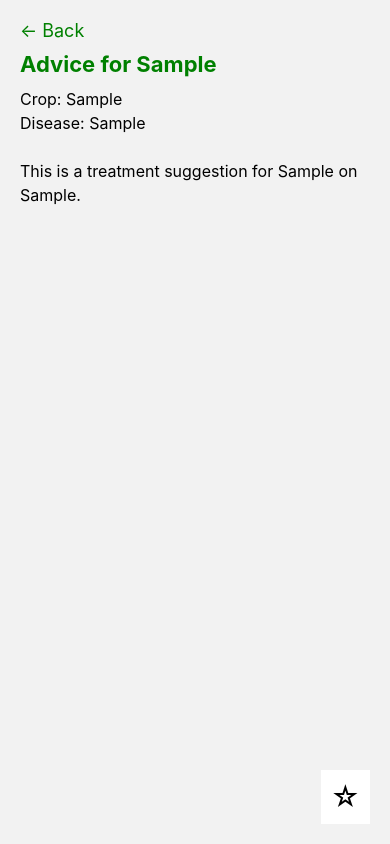
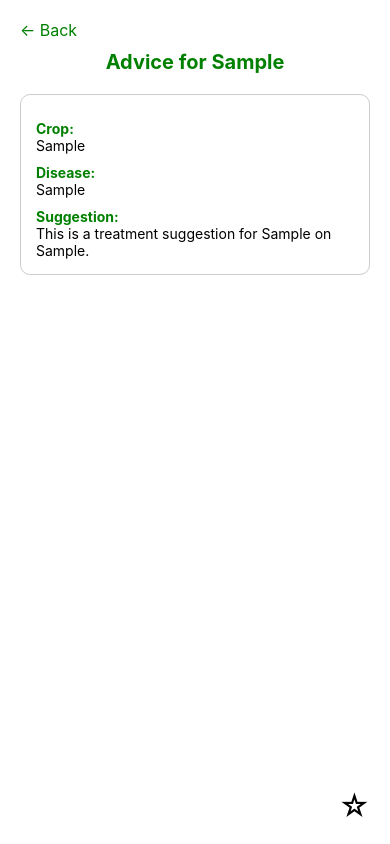
Before and after one commit to nxn-nicole/CropCare, a React Native app: screen /TreatmentAdvice in a window 390 px wide. Both pictures are taken after typing "Sample", "Sample" into the empty fields and a click on the button "SUBMIT". Built offline with nearby package versions, Linux system fonts and the light colour scheme.

Commit message:
Fixed some logic error.

```diff
--- a/src/navigation/AppNavigator.tsx
+++ b/src/navigation/AppNavigator.tsx
@@ -6,7 +6,14 @@ import HomeScreen from '../screens/HomeScreen';
 import TreatmentAdvice from '../screens/TreatmentAdvice';
 import TreatmentAdviceDetail from '../screens/TreatmentAdviceDetail';
 
-const Stack = createNativeStackNavigator<RootStackParamList>();
+
+export type TreatmentItem = {
+  id: string;
+  title: string;
+  crop: string;
+  disease: string;
+  detail: string;
+};
 
 export type RootStackParamList = {
   GetStarted: undefined;
@@ -15,27 +22,17 @@ export type RootStackParamList = {
   TreatmentAdvice: {
     favoriteUpdate?: {
       favorited: boolean;
-      item: {
-        id: number;
-        title: string;
-        crop: string;
-        disease: string;
-        detail: string;
-      };
+      item: TreatmentItem;
     };
   };
   TreatmentAdviceDetail: {
-    item: {
-      id: number;
-      title: string;
-      crop: string;
-      disease: string;
-      detail: string;
-    };
-    isFromSubmit?: boolean; // 👈 添加这一行即可解决报错
+    item: TreatmentItem;
+    isFavorited: boolean;
+    isFromSubmit?: boolean;
   };
 };
 
+const Stack = createNativeStackNavigator<RootStackParamList>();
 
 export default function AppNavigator() {
   return (
--- a/src/screens/TreatmentAdvice.tsx
+++ b/src/screens/TreatmentAdvice.tsx
@@ -1,84 +1,65 @@
-import React, { useState, useEffect } from 'react';
+import React, { useEffect, useState } from 'react';
 import {
-  View, Text, TextInput, Button,
-  StyleSheet, ScrollView, TouchableOpacity, Alert
+  View, Text, TextInput, Button, StyleSheet,
+  ScrollView, TouchableOpacity, Alert
 } from 'react-native';
 import { useNavigation, useIsFocused, useRoute } from '@react-navigation/native';
 import type { NativeStackNavigationProp } from '@react-navigation/native-stack';
-import type { RootStackParamList } from '../navigation/AppNavigator';
-
-// 添加类型定义以避免报错
-interface FavoriteUpdateParam {
-  favoriteUpdate?: {
-    item: any;
-    favorited: boolean;
-  };
-}
+import type { RouteProp } from '@react-navigation/native';
+import type { RootStackParamList, TreatmentItem } from '../navigation/AppNavigator';
 
 type Nav = NativeStackNavigationProp<RootStackParamList, 'TreatmentAdvice'>;
+type Route = RouteProp<RootStackParamList, 'TreatmentAdvice'>;
 
 export default function TreatmentAdvice() {
   const navigation = useNavigation<Nav>();
-  const route = useRoute();
+  const route = useRoute<Route>();
   const isFocused = useIsFocused();
 
   const [crop, setCrop] = useState('');
   const [disease, setDisease] = useState('');
-  const [saved, setSaved] = useState<any[]>([]);
+  const [saved, setSaved] = useState<TreatmentItem[]>([]);
 
-  //提交按钮点击
   const handleSubmit = () => {
     if (!crop || !disease) {
       Alert.alert('Input Required', 'Please enter both crop and disease.');
       return;
     }
-    const newItem = {
-      id: Date.now(),
+
+    const newItem: TreatmentItem = {
+      id: `${crop}_${disease}`,
       title: `Advice for ${crop}`,
       crop,
       disease,
-      detail: `This is a treatment suggestion for ${disease} on ${crop}.`,
+      detail: `This is a treatment suggestion for ${disease} on ${crop}.`, // 替换为 AI 接口返回值
     };
+
     navigation.navigate('TreatmentAdviceDetail', {
       item: newItem,
+      isFavorited: saved.some((s) => s.crop === crop && s.disease === disease),
       isFromSubmit: true
     });
+
     setCrop('');
     setDisease('');
   };
 
-  //检测从详情页返回的收藏数据
-  // useEffect(() => {
-  //   if (!isFocused || !('params' in route) || !route.params) return;
+  // ✅ 处理收藏/取消收藏后的返回更新
+  // 替换 useEffect 中的收藏更新逻辑：
+  useEffect(() => {
+    if (!isFocused || !route.params?.favoriteUpdate) return;
 
-  //   const params = route.params as any;
+    const { favorited, item } = route.params.favoriteUpdate;
 
-  //   if (params.favoriteUpdate) {
-  //     const updated = params.favoriteUpdate;
-  //     setSaved(prev => {
-  //       if (!updated.favorited) return prev.filter(i => i.id !== updated.item.id);
-  //       if (!prev.find(i => i.id === updated.item.id)) return [...prev, updated.item];
-  //       return prev;
-  //     });
+    setSaved((prev) => {
+      const exists = prev.find((i) => i.crop === item.crop && i.disease === item.disease);
+      if (favorited && !exists) return [...prev, item];
+      if (!favorited && exists) return prev.filter((i) => !(i.crop === item.crop && i.disease === item.disease));
+      return prev;
+    });
 
-  //     // 清除参数，防止重复添加
-  //     navigation.setParams({ favoriteUpdate: undefined });
-  //   }
-  // }, [isFocused]);
-  useEffect(() => {
-    if (saved.length === 0) {
-      setSaved([
-        {
-          id: 1,
-          title: 'Advice for Tomato',
-          crop: 'Tomato',
-          disease: 'Early Blight',
-          detail: 'This is a mock detail for testing navigation.',
-        },
-      ]);
-    }
-  }, []);
-
+    navigation.setParams({ favoriteUpdate: undefined });
+  }, [isFocused]);
 
 
   return (
@@ -97,16 +78,21 @@ export default function TreatmentAdvice() {
       <Text style={styles.sectionTitle}>Your saved advice</Text>
       <View style={styles.divider} />
 
-      {saved.map((item) => (
+      {saved.length > 0 && saved.map((item, index) => (
         <TouchableOpacity
-          key={item.id}
+          key={item.id || index}
           style={styles.savedItem}
-          onPress={() => navigation.navigate('TreatmentAdviceDetail', { item })}
+          onPress={() => navigation.navigate('TreatmentAdviceDetail', {
+            item,
+            isFavorited: true
+          })}
         >
           <Text>{item.title}</Text>
           <Text style={styles.star}>⭐</Text>
         </TouchableOpacity>
       ))}
+
+
     </ScrollView>
   );
 }
@@ -122,7 +108,7 @@ const styles = StyleSheet.create({
   divider: { height: 1, backgroundColor: '#ccc', marginBottom: 15 },
   savedItem: {
     borderWidth: 1, borderColor: 'green', borderRadius: 8, padding: 12,
-    flexDirection: 'row', justifyContent: 'space-between', alignItems: 'center'
+    flexDirection: 'row', justifyContent: 'space-between', alignItems: 'center', marginBottom: 10
   },
   star: { fontSize: 20, color: 'gold' },
 });
--- a/src/screens/TreatmentAdviceDetail.tsx
+++ b/src/screens/TreatmentAdviceDetail.tsx
@@ -1,58 +1,78 @@
+// TreatmentAdviceDetail.tsx
 import React, { useState } from 'react';
 import {
-  View, Text, StyleSheet, TouchableOpacity
+    View, Text, StyleSheet, TouchableOpacity, Pressable
 } from 'react-native';
 import { useNavigation, useRoute } from '@react-navigation/native';
 import type { NativeStackNavigationProp } from '@react-navigation/native-stack';
+import type { RouteProp } from '@react-navigation/native';
 import type { RootStackParamList } from '../navigation/AppNavigator';
 
 type Nav = NativeStackNavigationProp<RootStackParamList, 'TreatmentAdviceDetail'>;
+type Route = RouteProp<RootStackParamList, 'TreatmentAdviceDetail'>;
 
-export default function TreatmentAdviceDetailScreen() {
-  const route = useRoute();
+export default function TreatmentAdviceDetail() {
     const navigation = useNavigation<Nav>();
-  const { item } = route.params as any;
+    const route = useRoute<Route>();
+    const { item, isFavorited: initiallyFavorited, isFromSubmit } = route.params;
 
-  const [favorited, setFavorited] = useState(false);
+    const [isFavorited, setIsFavorited] = useState(initiallyFavorited);
 
-  const toggleFavorite = () => {
-    const newState = !favorited;
-    setFavorited(newState);
-    navigation.navigate('TreatmentAdvice', {
+    const handleToggleFavorite = () => {
+        const updated = !isFavorited;
+        setIsFavorited(updated);
+
+        //返回并更新上个页面收藏状态
+        navigation.navigate({
+            name: 'TreatmentAdvice',
+            params: {
                 favoriteUpdate: {
-        item,
-        favorited: newState
+                    favorited: updated,
+                    item
                 }
-    } as any);
+            },
+            merge: true,
+        });
     };
 
     return (
         <View style={styles.container}>
+            {isFromSubmit && (
                 <TouchableOpacity onPress={() => navigation.goBack()}>
                     <Text style={styles.back}>← Back</Text>
                 </TouchableOpacity>
+            )}
+            <Text style={styles.title}>{item.title}</Text>
 
-      <Text style={styles.title}>{item.title}</Text>
-      <Text style={styles.content}>
-        Crop: {item.crop}{'\n'}
-        Disease: {item.disease}{'\n\n'}
-        {item.detail}
+            <View style={styles.detailBox}>
+                <Text style={styles.label}>Crop:</Text>
+                <Text>{item.crop}</Text>
+                <Text style={styles.label}>Disease:</Text>
+                <Text>{item.disease}</Text>
+                <Text style={styles.label}>Suggestion:</Text>
+                <Text>{item.detail}</Text>
+            </View>
+
+            <Pressable onPress={handleToggleFavorite} style={styles.starButton}>
+                <Text style={[styles.starIcon, isFavorited && styles.starActive]}>
+                    {isFavorited ? '⭐' : '☆'}
                 </Text>
-
-      <TouchableOpacity style={styles.favButton} onPress={toggleFavorite}>
-        <Text style={{ fontSize: 28 }}>{favorited ? '⭐' : '☆'}</Text>
-      </TouchableOpacity>
+            </Pressable>
         </View>
     );
 }
 
 const styles = StyleSheet.create({
-  container: { padding: 20, flex: 1 },
-  back: { fontSize: 18, marginBottom: 10, color: 'green' },
-  title: { fontSize: 22, fontWeight: 'bold', marginBottom: 10, color: 'green' },
-  content: { fontSize: 16, lineHeight: 24 },
-  favButton: {
-    position: 'absolute', bottom: 20, right: 20,
-    backgroundColor: '#fff', padding: 10
+    container: { flex: 1, backgroundColor: '#fff', padding: 20 },
+    back: { color: 'green', marginBottom: 10, fontSize: 16 },
+    title: { fontSize: 20, fontWeight: 'bold', color: 'green', marginBottom: 20, textAlign: 'center' },
+    detailBox: { padding: 15, borderWidth: 1, borderColor: '#ccc', borderRadius: 10 },
+    label: { fontWeight: 'bold', color: 'green', marginTop: 10 },
+    starButton: {
+        position: 'absolute',
+        bottom: 20,
+        right: 20,
     },
+    starIcon: { fontSize: 30 },
+    starActive: { color: 'gold' }
 });
```
Lines whose indentation alone changed are shown as unchanged.
